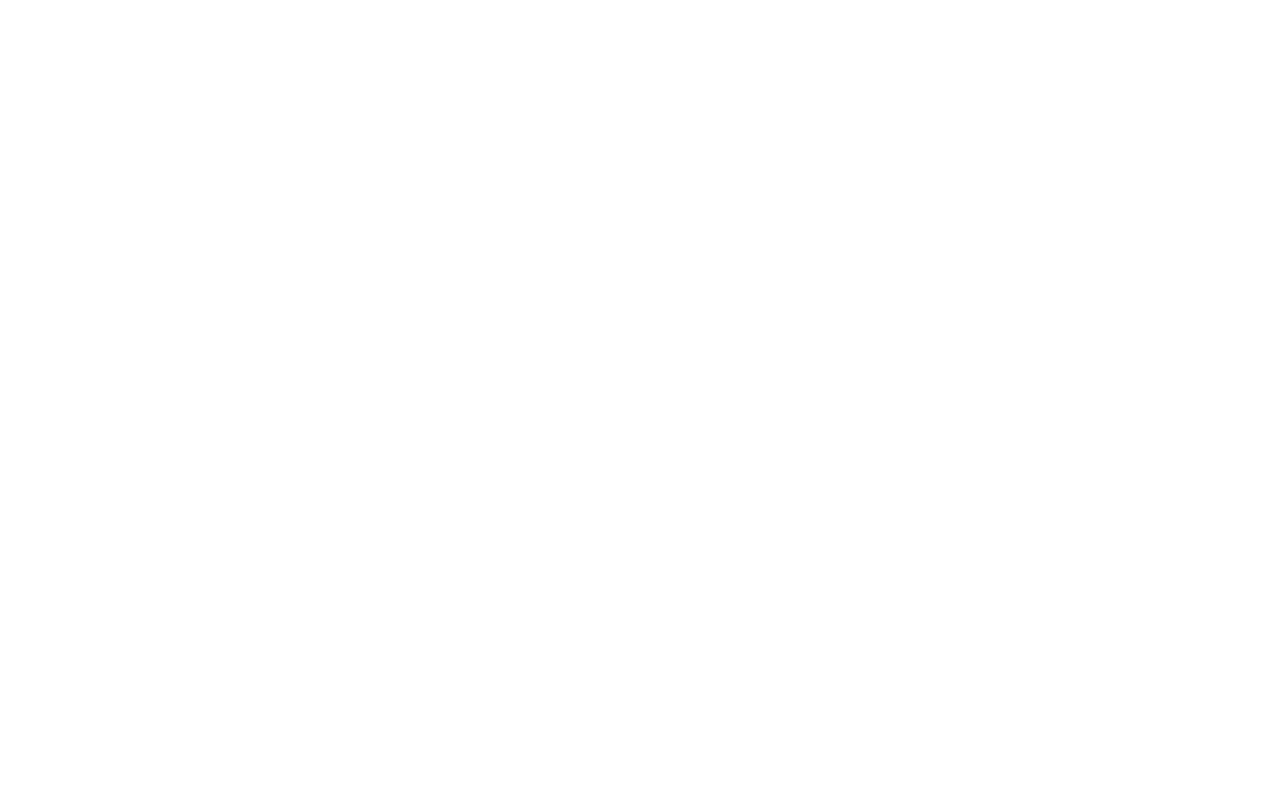
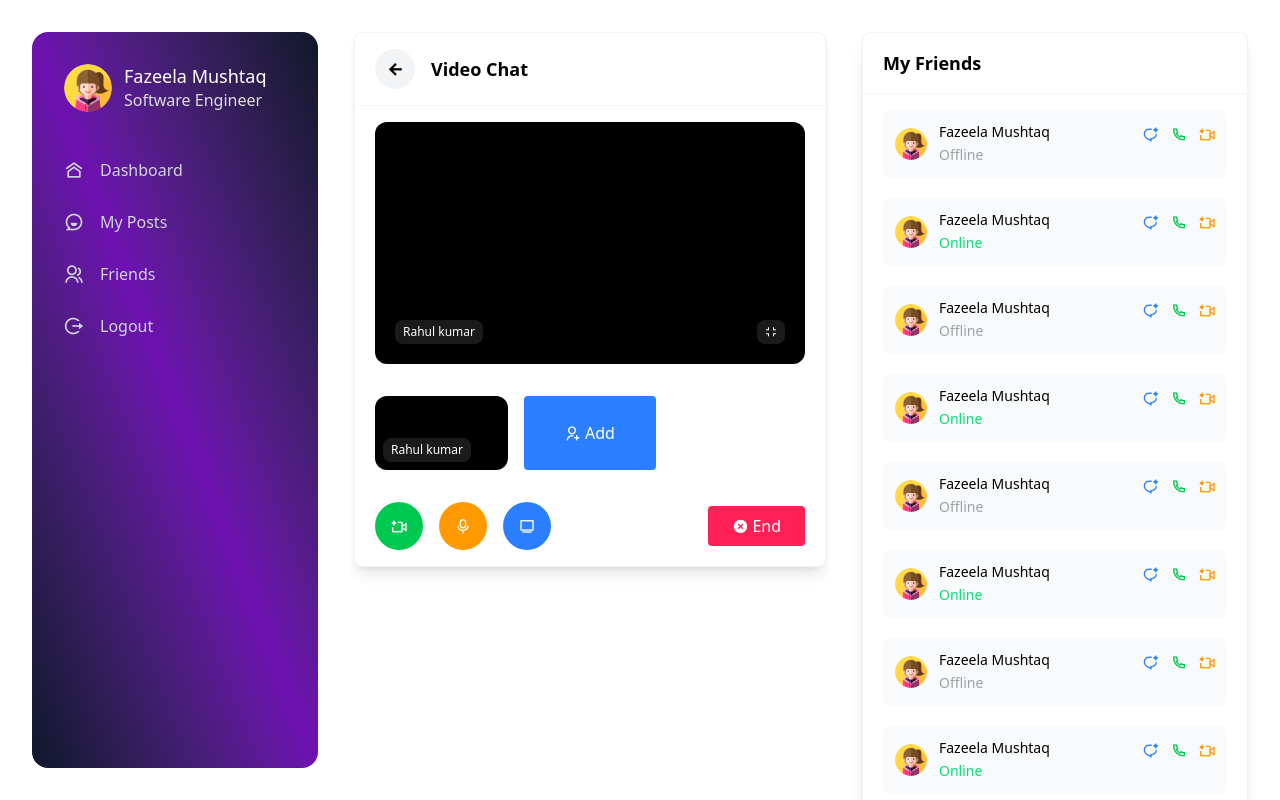
Before and after one commit to FazeelaChsirius/besties, a React (Vite) app: page /app/video-chat in a window 1280 px wide. Before the commit this address had no page. Built offline with nearby package versions, Linux system fonts and the light colour scheme.

Commit message:
Create a UI for video componnet

```diff
--- a/src/App.tsx
+++ b/src/App.tsx
@@ -8,6 +8,7 @@
 import Dashboard from "./components/app/Dashboard"
 import Post from "./components/app/Post"
 import Friends from "./components/app/Friends"
+import Video from "./components/app/Video"
 
 const App = () => {
   return (
@@ -20,6 +21,7 @@
         <Route path="dashboard" element={<Dashboard />}/>
         <Route path="my-posts" element={<Post />}/>
         <Route path="friends" element={<Friends />}/>
+        <Route path="video-chat" element={<Video />}/>
       </Route>
     </Routes>
     </BrowserRouter>
--- a/src/components/app/Layout.tsx
+++ b/src/components/app/Layout.tsx
@@ -130,9 +130,9 @@
                                         <button className="hover:text-green-600 text-green-500" title="call">
                                             <i className="ri-phone-line"></i>
                                         </button>
-                                        <button className="hover:text-amber-600 text-amber-500" title="video call">
+                                        <Link to="/app/video-chat" className="hover:text-amber-600 text-amber-500" title="video call">
                                             <i className="ri-video-on-ai-line"></i>
-                                        </button>
+                                        </Link>
                                     </div>
                                 </div>
                             ))
--- /dev/null
+++ b/src/components/app/Video.tsx
@@ -0,0 +1,57 @@
+import Button from "../shared/Button"
+
+const Video = () => {
+  return (
+    <div className="space-y-8">
+        <div className="bg-black w-full h-0 relative pb-[56.25%] rounded-xl">
+            <video className="w-full h-full absolute top-0 left-0"></video>
+            <button
+                className="absolute bottom-5 left-5 text-xs px-2 py-1 rounded-lg text-white"
+                style={{ background: 'rgba(255, 255, 255, 0.1)' }}
+            >
+                Rahul kumar
+            </button>
+
+            <button
+                className="absolute bottom-5 right-5 text-xs px-2 py-1 rounded-lg text-white transition delay-150 duration-300 ease-in-out hover:-translate-y-1 hover:scale-110"
+                style={{ background: 'rgba(255, 255, 255, 0.1)' }}
+            >
+                <i className="ri-fullscreen-exit-line"></i>
+            </button>
+        </div>
+
+        <div className="grid grid-cols-3 gap-4">
+            <div className="bg-black w-full h-0 relative pb-[56.25%] rounded-xl">
+                <video className="w-full h-full absolute top-0 left-0"></video>
+                <button
+                    className="absolute bottom-2 left-2 text-xs px-2 py-1 rounded-lg text-white"
+                    style={{ background: 'rgba(255, 255, 255, 0.1)' }}
+                >
+                    Rahul kumar
+                </button>
+            </div>
+
+            <Button type="primary" icon="user-add-line">Add</Button>
+        </div>
+
+        <div className="flex justify-between items-center">
+            <div className="space-x-4">
+                <button className="bg-green-500 text-white w-12 h-12 rounded-full hover:bg-green-400 hover:text-white">
+                    <i className="ri-video-on-ai-line"></i>
+                </button>
+
+                <button className="bg-amber-500 text-white w-12 h-12 rounded-full hover:bg-amber-400 hover:text-white">
+                    <i className="ri-mic-line"></i>
+                </button>
+
+                <button className="bg-blue-500 text-white w-12 h-12 rounded-full hover:bg-blue-400 hover:text-white">
+                    <i className="ri-tv-2-line"></i>
+                </button>
+            </div>
+            <Button icon="close-circle-fill" type="danger">End</Button>
+        </div>
+    </div>
+  )
+}
+
+export default Video
```
